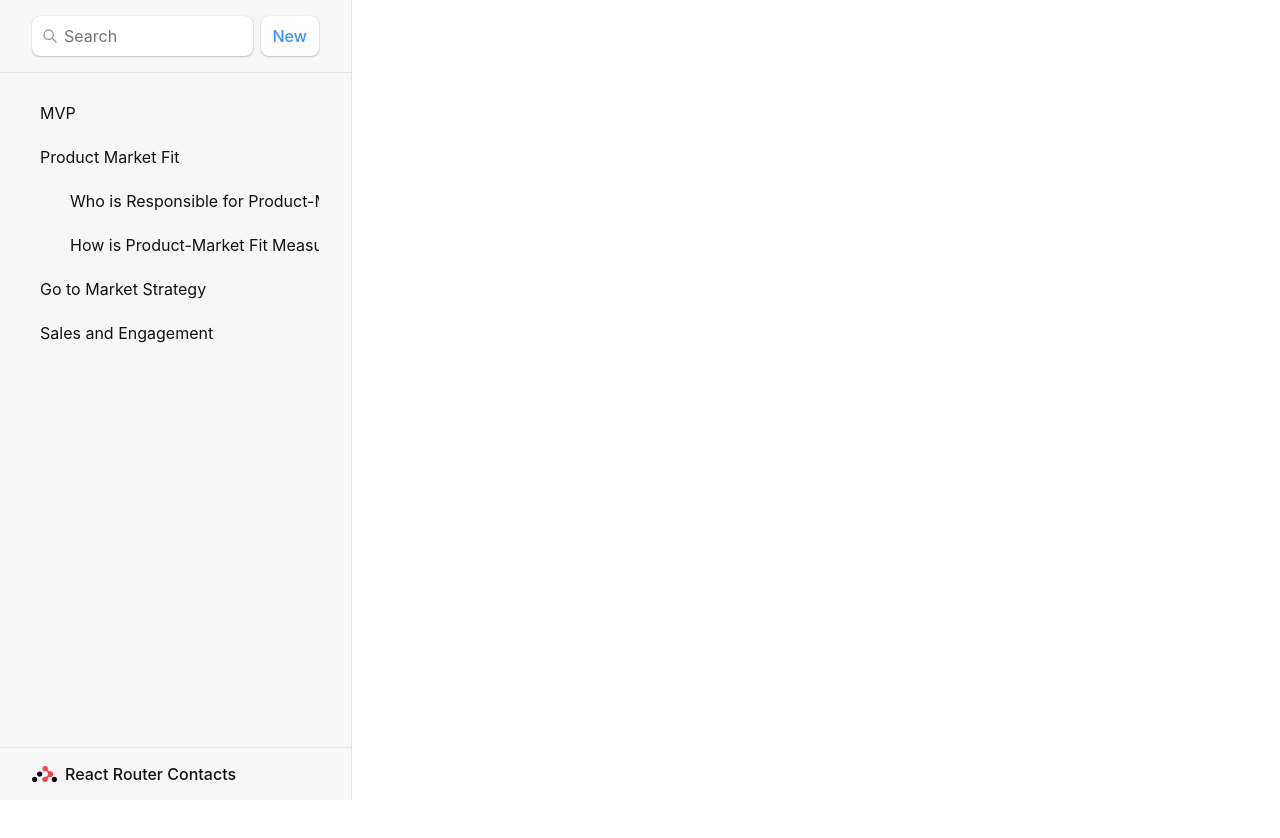
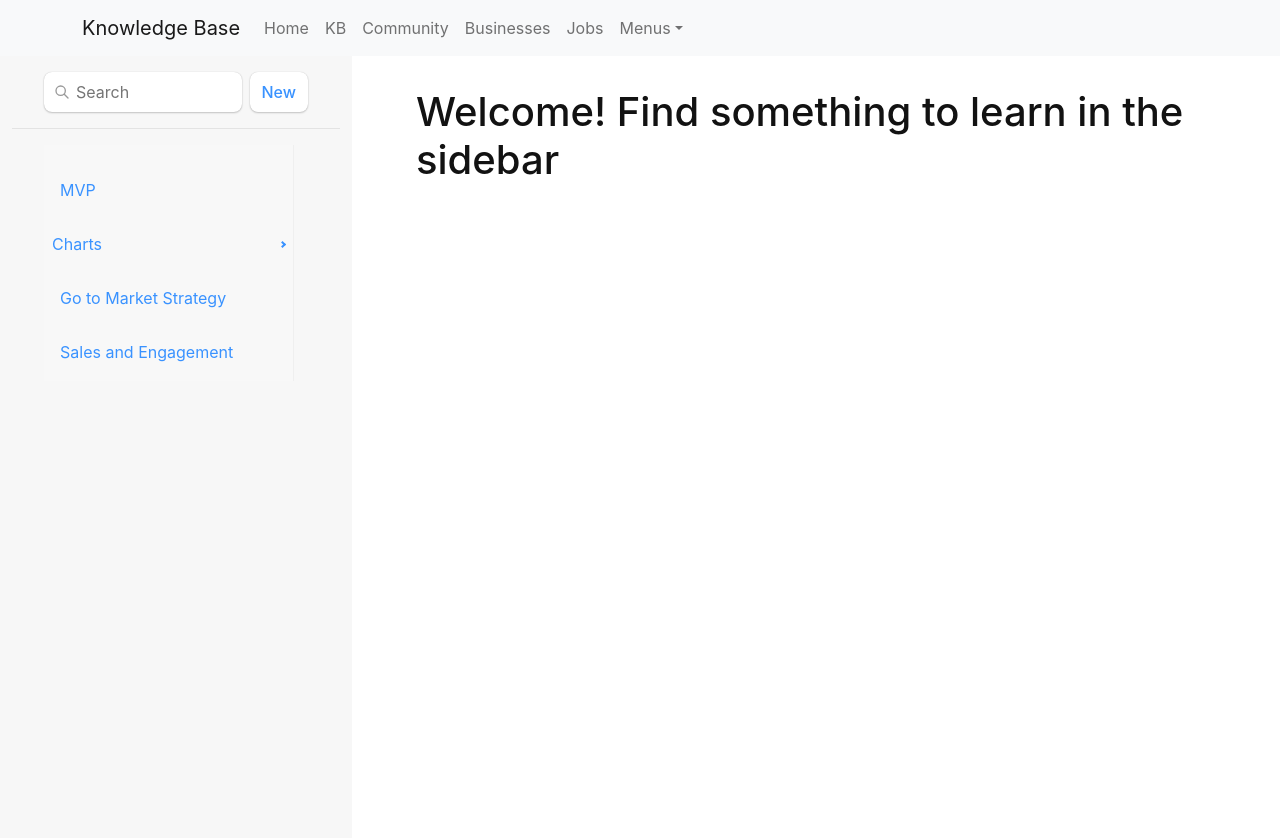
Before and after one commit to PrimeTimeTran/react-ts-knowledgebase, a React (Vite) app: page / in a window 1280 px wide. Shown: the top 838 px of the page. Before the commit the page ends 800 px from the top, so only its background shows below. Built offline with nearby package versions, Linux system fonts and the light colour scheme.

Commit message:
Add navbar and bootstrap

```diff
--- a/index.html
+++ b/index.html
@@ -4,7 +4,9 @@
     <meta charset="UTF-8" />
     <link rel="icon" type="image/svg+xml" href="/vite.svg" />
     <meta name="viewport" content="width=device-width, initial-scale=1.0" />
-    <title>Vite + React + TS</title>
+    <title>Knowledge Base</title>
+    <link rel="stylesheet" href="https://cdn.jsdelivr.net/npm/bootstrap@5.2.3/dist/css/bootstrap.min.css"
+      integrity="sha384-rbsA2VBKQhggwzxH7pPCaAqO46MgnOM80zW1RWuH61DGLwZJEdK2Kadq2F9CUG65" crossorigin="anonymous" />
   </head>
   <body>
     <div id="root"></div>
--- a/package.json
+++ b/package.json
@@ -9,10 +9,13 @@
     "preview": "vite preview"
   },
   "dependencies": {
+    "bootstrap": "^5.2.3",
     "localforage": "^1.10.0",
     "match-sorter": "^6.3.1",
     "react": "^18.2.0",
+    "react-bootstrap": "^2.7.2",
     "react-dom": "^18.2.0",
+    "react-pro-sidebar": "^1.0.0",
     "react-router-dom": "^6.8.1",
     "sort-by": "^0.0.2"
   },
--- /dev/null
+++ b/src/components/Navbar.tsx
@@ -0,0 +1,37 @@
+import Container from 'react-bootstrap/Container';
+import Nav from 'react-bootstrap/Nav';
+import Navbar from 'react-bootstrap/Navbar';
+import NavDropdown from 'react-bootstrap/NavDropdown';
+
+function BasicNavbar() {
+  return (
+    <Navbar bg="light" >
+      <Container>
+        <Navbar.Brand href="#home">Knowledge Base</Navbar.Brand>
+        <Navbar.Toggle aria-controls="basic-navbar-nav" />
+        <Navbar.Collapse id="basic-navbar-nav">
+          <Nav className="me-auto">
+            <Nav.Link href="#home">Home</Nav.Link>
+            <Nav.Link href="#link">KB</Nav.Link>
+            <Nav.Link href="#link">Community</Nav.Link>
+            <Nav.Link href="#link">Businesses</Nav.Link>
+            <Nav.Link href="#link">Jobs</Nav.Link>
+            <NavDropdown title="Menus" id="basic-nav-dropdown">
+              <NavDropdown.Item href="#action/3.1">Action</NavDropdown.Item>
+              <NavDropdown.Item href="#action/3.2">
+                Another action
+              </NavDropdown.Item>
+              <NavDropdown.Item href="#action/3.3">Something</NavDropdown.Item>
+              <NavDropdown.Divider />
+              <NavDropdown.Item href="#action/3.4">
+                Separated link
+              </NavDropdown.Item>
+            </NavDropdown>
+          </Nav>
+        </Navbar.Collapse>
+      </Container>
+    </Navbar>
+  );
+}
+
+export default BasicNavbar;
--- a/src/index.css
+++ b/src/index.css
@@ -105,7 +105,6 @@ form[action$="destroy"] button {
 #sidebar {
   width: 22rem;
   background-color: #f7f7f7;
-  border-right: solid 1px #e3e3e3;
   display: flex;
   flex-direction: column;
 }
@@ -161,6 +160,11 @@ form[action$="destroy"] button {
   background-image: none;
 }
 
+.ps-submenu-content {
+  background-color: #f7f7f7 !important;
+  /* background-color: red !important; */
+}
+
 #search-spinner {
   width: 1rem;
   height: 1rem;
@@ -186,10 +190,11 @@ form[action$="destroy"] button {
   padding-top: 1rem;
 }
 
-#sidebar nav a span {
-  float: right;
-  color: #eeb004;
-}
+  #sidebar nav a span {
+    float: right;
+    color: #3992ff;
+  }
+
 #sidebar nav a.active span {
   color: inherit;
 }
--- a/src/main.tsx
+++ b/src/main.tsx
@@ -5,14 +5,18 @@ import {
   createBrowserRouter,
 } from "react-router-dom";
 
+import { ProSidebarProvider } from 'react-pro-sidebar';
+
+import 'bootstrap/dist/css/bootstrap.min.css';
 import './index.css'
 
 import Root from "./routes/root";
 import ErrorPage from "./error-page";
-import Contact from "./routes/contact";
+import Contact from "./routes/post";
 
-
-
+function Home() {
+  return <h1>Welcome! Find something to learn in the sidebar</h1>
+}
 
 const router = createBrowserRouter([
   {
@@ -21,7 +25,11 @@ const router = createBrowserRouter([
     errorElement: <ErrorPage />,
     children: [
       {
-        path: "contacts/:contactId",
+        path: "/",
+        element: <Home />,
+      },
+      {
+        path: "posts/:postId",
         element: <Contact />,
       },
     ],
@@ -30,6 +38,8 @@ const router = createBrowserRouter([
 
 ReactDOM.createRoot(document.getElementById('root') as HTMLElement).render(
   <React.StrictMode>
-    <RouterProvider router={router} />
+    <ProSidebarProvider>
+      <RouterProvider router={router} />
+    </ProSidebarProvider>
   </React.StrictMode>,
 )
--- a/src/routes/contact.tsx
+++ /dev/null
@@ -1,14 +0,0 @@
-import { Form } from "react-router-dom";
-import { Routes, Route, useParams } from 'react-router-dom';
-
-const Contact = (props: object) => {
-  let { contactId } = useParams();
-  console.log({
-    contactId
-  })
-  return (
-    <iframe width="100%" height="100%" frameBorder="0" src={`https://docs.google.com/document/d/e/${contactId}/pub?embedded=true`}></iframe>
-  );
-}
-
-export default Contact
--- /dev/null
+++ b/src/routes/post.tsx
@@ -0,0 +1,11 @@
+import { Form } from "react-router-dom";
+import { Routes, Route, useParams } from 'react-router-dom';
+
+const Contact = () => {
+  let { postId } = useParams();
+  return (
+    <iframe width="100%" height="100%" frameBorder="1" src={`https://docs.google.com/document/d/e/${postId}/pub?embedded=true`}></iframe>
+  );
+}
+
+export default Contact
--- a/src/routes/root.tsx
+++ b/src/routes/root.tsx
@@ -3,11 +3,22 @@ import {
   Outlet,
 } from "react-router-dom";
 
+import { Sidebar, Menu, MenuItem, SubMenu } from 'react-pro-sidebar';
+
+import { Container, Row, Col } from 'react-bootstrap';
+
+
+import Nav from '../components/Navbar'
+
 export default function Root() {
   return (
-    <>
+    <Container fluid>
+      <Col>
+        <Row>
+          <Nav />
+        </Row>
+        <Row className={'row vh-100'}>
           <div id="sidebar">
-        <h1>React Router Contacts</h1>
             <div>
               <form id="search-form" role="search">
                 <input
@@ -25,33 +36,34 @@ export default function Root() {
               </form>
             </div>
             <nav>
-          <ul>
-            <li>
-              <Link to={`contacts/2PACX-1vRw4Y8-rAKlBgO4_KgfnHa4tV8I0xT-26c9Erf7zXKl-_G3nRjBTTzy5eDtOe32txP4-LfMMNNESSis`}>MVP</Link>
-            </li>
-            <li>
-              <Link to={`contacts/2PACX-1vRbQsv2Jt8kx0VEDz8DODDHiSmMw_jRwXE3yksdgRoCUn-S0GQBuzyyttCj9h4m5vdQh2q0t7-ae_f4`}>Product Market Fit</Link>
-              <ul>
-                <li>
-                  <Link to={`contacts/2PACX-1vRw4Y8-rAKlBgO4_KgfnHa4tV8I0xT-26c9Erf7zXKl-_G3nRjBTTzy5eDtOe32txP4-LfMMNNESSis`}>Who is Responsible for Product-Market Fit?</Link>
-                </li>
-                <li>
-                  <Link to={`contacts/2PACX-1vRbQsv2Jt8kx0VEDz8DODDHiSmMw_jRwXE3yksdgRoCUn-S0GQBuzyyttCj9h4m5vdQh2q0t7-ae_f4`}>How is Product-Market Fit Measured?</Link>
-                </li>
-              </ul>
-            </li>
-            <li>
-              <Link to={`contacts/2PACX-1vRw4Y8-rAKlBgO4_KgfnHa4tV8I0xT-26c9Erf7zXKl-_G3nRjBTTzy5eDtOe32txP4-LfMMNNESSis`}>Go to Market Strategy</Link>
-            </li>
-            <li>
-              <Link to={`contacts/2PACX-1vRw4Y8-rAKlBgO4_KgfnHa4tV8I0xT-26c9Erf7zXKl-_G3nRjBTTzy5eDtOe32txP4-LfMMNNESSis`}>Sales and Engagement</Link>
-            </li>
-          </ul>
+              <Sidebar>
+                <Menu>
+                  <MenuItem>
+                    <Link to={`posts/2PACX-1vRw4Y8-rAKlBgO4_KgfnHa4tV8I0xT-26c9Erf7zXKl-_G3nRjBTTzy5eDtOe32txP4-LfMMNNESSis`}>MVP</Link>
+                  </MenuItem>
+                  <SubMenu label="Charts">
+                    <MenuItem>
+                      <Link to={`posts/2PACX-1vRbQsv2Jt8kx0VEDz8DODDHiSmMw_jRwXE3yksdgRoCUn-S0GQBuzyyttCj9h4m5vdQh2q0t7-ae_f4`}>Product Market Fit</Link>
+                    </MenuItem>
+                    <MenuItem>
+                      <Link to={`posts/2PACX-1vRw4Y8-rAKlBgO4_KgfnHa4tV8I0xT-26c9Erf7zXKl-_G3nRjBTTzy5eDtOe32txP4-LfMMNNESSis`}>How is Product-Market Fit Measured?</Link>
+                    </MenuItem>
+                  </SubMenu>
+                  <MenuItem>
+                    <Link to={`posts/2PACX-1vRbQsv2Jt8kx0VEDz8DODDHiSmMw_jRwXE3yksdgRoCUn-S0GQBuzyyttCj9h4m5vdQh2q0t7-ae_f4`}>Go to Market Strategy</Link>
+                  </MenuItem>
+                  <MenuItem>
+                    <Link to={`posts/2PACX-1vRw4Y8-rAKlBgO4_KgfnHa4tV8I0xT-26c9Erf7zXKl-_G3nRjBTTzy5eDtOe32txP4-LfMMNNESSis`}>Sales and Engagement</Link>
+                  </MenuItem>
+                </Menu>
+              </Sidebar>
             </nav>
           </div>
           <div id="detail">
             <Outlet />
           </div>
-    </>
-  );
+        </Row>
+      </Col>
+    </Container>
+  )
 }
```
Also changed, not shown: 1 other file (tests, documents, lock files or other folders). Lines whose indentation alone changed are shown as unchanged.
